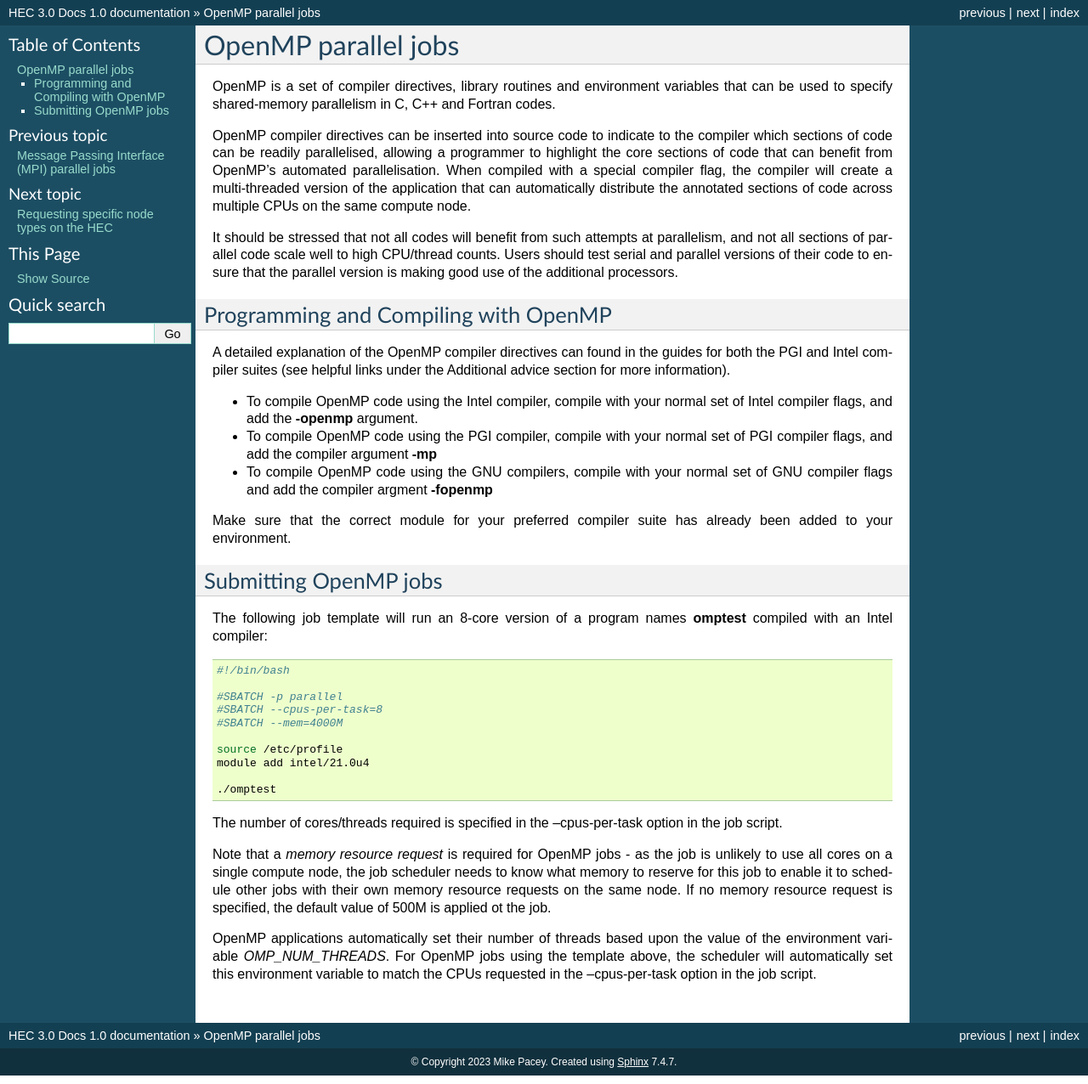
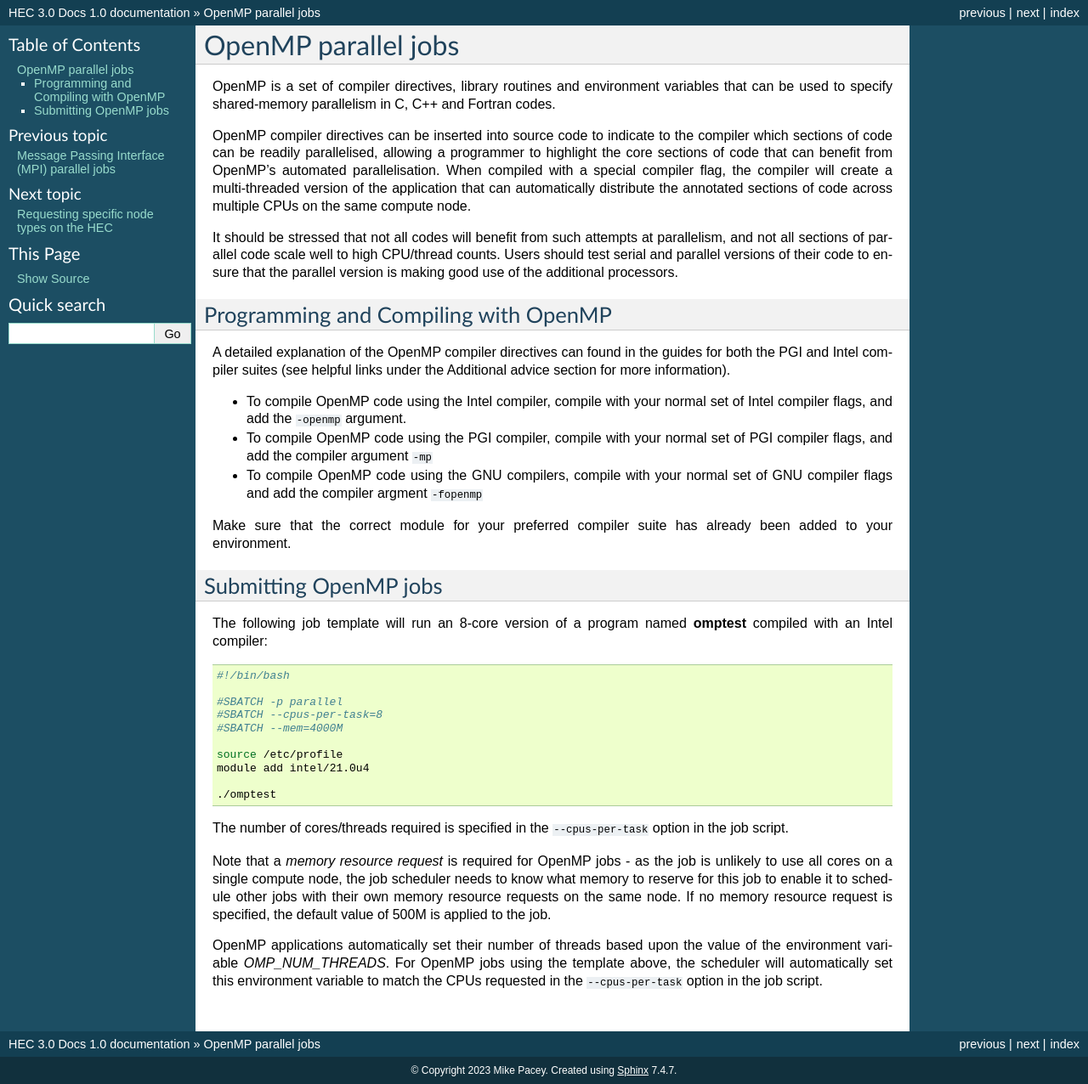
Before and after one commit to MikePacey/Lancaster-HEC, a Sphinx documentation site: the page built from docs/openmp.rst, in a window 1280 px wide. Shown: the whole page at 85% size. Built offline with Sphinx 7.4.7, drawn with Linux system fonts in a browser that asks for light colours.

Commit message:
basic launch page

```diff
--- a/docs/index.rst
+++ b/docs/index.rst
@@ -53,6 +53,7 @@
    :caption: Job templates for popular software
    :maxdepth: 1
 
+   software/softintro
    software/compilers
    software/ansys
    software/comsol
--- a/docs/openmp.rst
+++ b/docs/openmp.rst
@@ -26,18 +26,18 @@
 guides for both the PGI and Intel compiler suites (see helpful links under
 the Additional advice section for more information).
 
-* To compile OpenMP code using the Intel compiler, compile with your normal set of Intel compiler flags, and add the **-openmp** argument.
+* To compile OpenMP code using the Intel compiler, compile with your normal set of Intel compiler flags, and add the ``-openmp`` argument.
 
-* To compile OpenMP code using the PGI compiler, compile with your normal set of PGI compiler flags, and add the compiler argument **-mp**
+* To compile OpenMP code using the PGI compiler, compile with your normal set of PGI compiler flags, and add the compiler argument ``-mp``
 
-* To compile OpenMP code using the GNU compilers, compile with your normal set of GNU compiler flags and add the compiler argment **-fopenmp**
+* To compile OpenMP code using the GNU compilers, compile with your normal set of GNU compiler flags and add the compiler argment ``-fopenmp``
 
 Make sure that the correct module for your preferred compiler suite has already been added to your environment.
 
 Submitting OpenMP jobs
 ----------------------
 
-The following job template will run an 8-core version of a program names
+The following job template will run an 8-core version of a program named
 **omptest** compiled with an Intel compiler:
 
 .. code-block:: bash
@@ -54,7 +54,7 @@
   ./omptest
 
 The number of cores/threads required is specified in the
---cpus-per-task option in the job script.
+``--cpus-per-task`` option in the job script.
 
 Note that a *memory
 resource request* is required for OpenMP jobs - as the job is
@@ -62,10 +62,10 @@
 scheduler needs to know what memory to reserve for this job to
 enable it to schedule other jobs with their own memory resource
 requests on the same node. If no memory resource request is
-specified, the default value of 500M is applied ot the job.
+specified, the default value of 500M is applied to the job.
 
 OpenMP applications automatically set their number of threads
 based upon the value of the environment variable *OMP_NUM_THREADS*.
 For OpenMP jobs using the template above, the scheduler will
 automatically set this environment variable to match the CPUs requested
-in the --cpus-per-task option in the job script.
+in the ``--cpus-per-task`` option in the job script.
```
Also changed, not shown: docs/software/softintro.rst (added, +9 -0 lines).
